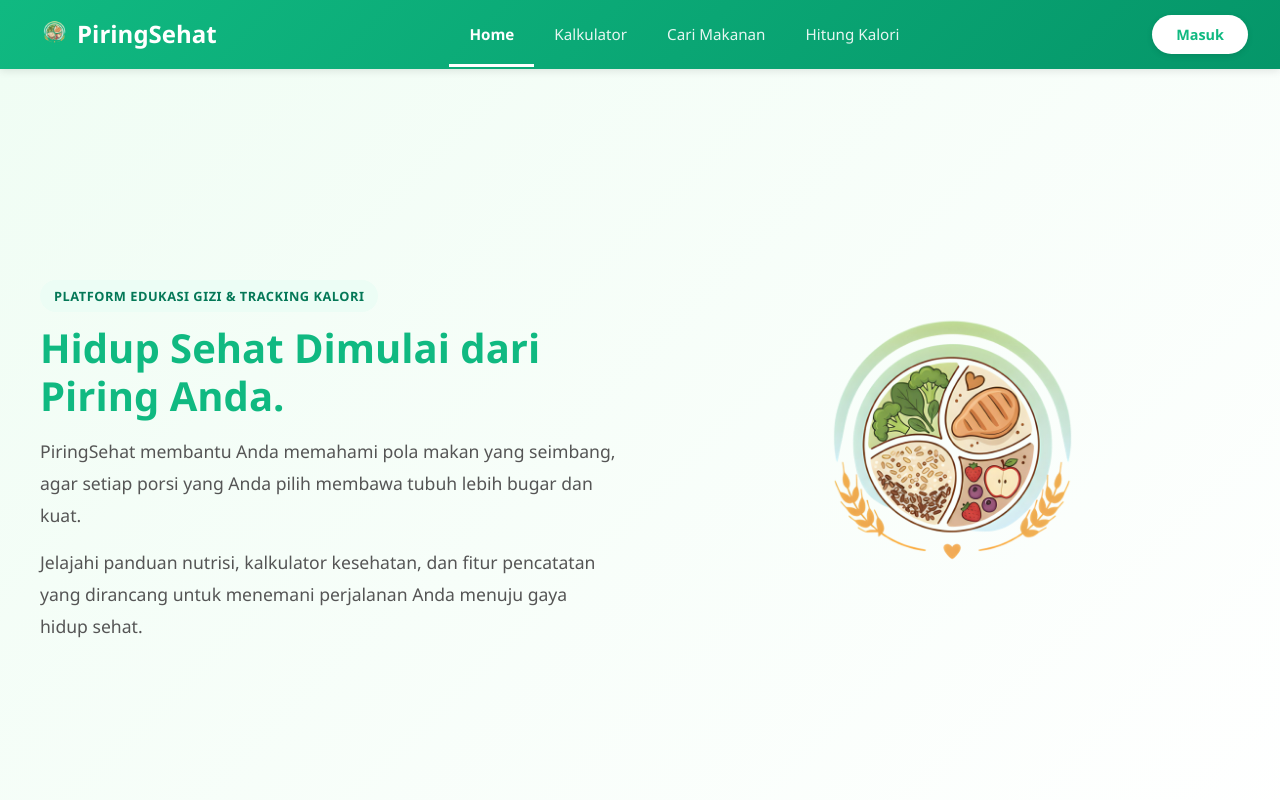
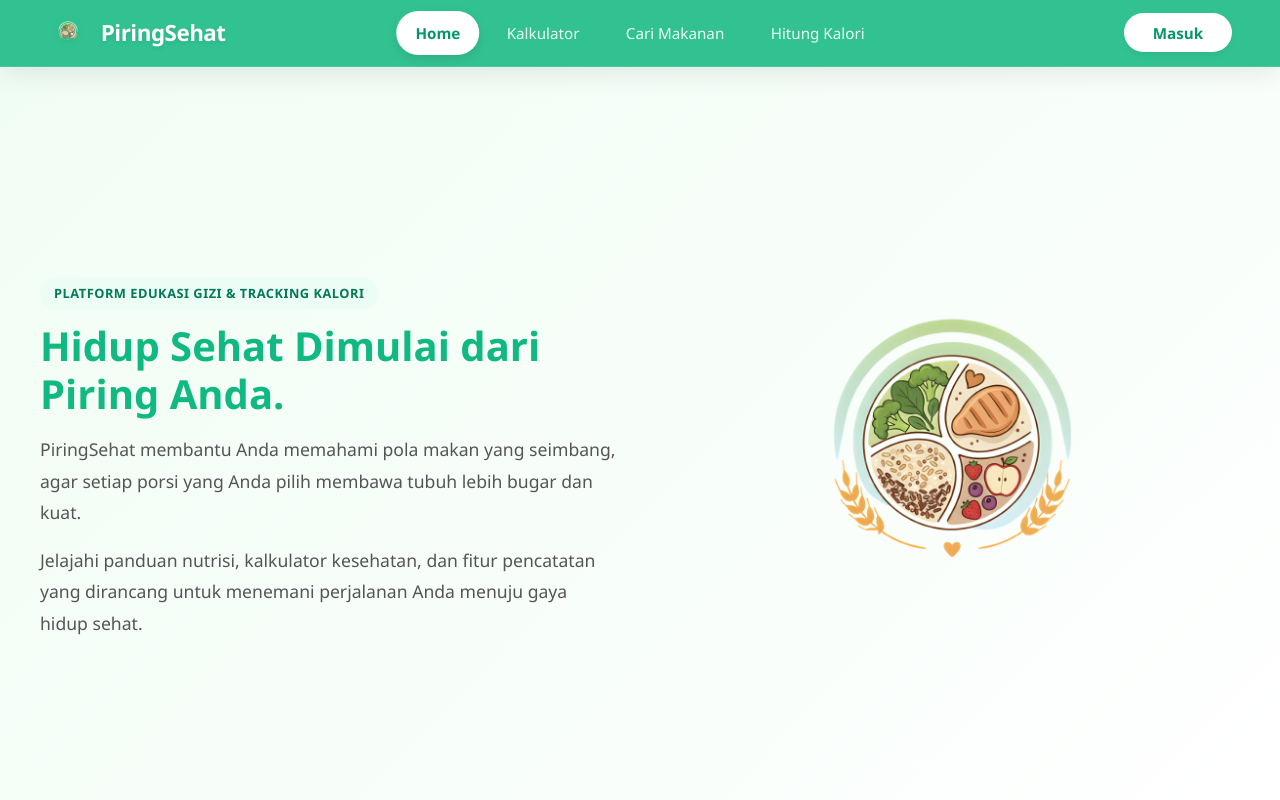
Before and after one commit to iyeppp/piring-sehat, a React (Vite) app: page / in a window 1280 px wide. Shown: the top 800 px of the page. Built offline with nearby package versions, Linux system fonts and the light colour scheme; no server answers.

Commit message:
update navbar dan toogle menu

```diff
--- a/src/components/layout/HamburgerButton.css
+++ b/src/components/layout/HamburgerButton.css
@@ -1,72 +1,44 @@
-/* Hamburger Menu */
-.hamburger {
+.hamburger-btn {
   display: none;
-  flex-direction: column;
-  justify-content: space-around;
-  align-items: center;
-  width: 30px;
-  height: 30px;
   background: transparent;
   border: none;
   cursor: pointer;
-  padding: 5px 0;
-  z-index: 101;
-  transition: transform 0.2s ease;
-}
-
-.hamburger:hover {
-  transform: scale(1.1);
-}
-
-.hamburger.active {
-  justify-content: center;
   padding: 0;
+  width: 30px;
+  height: 24px;
+  position: relative;
+  z-index: 1003;
+  flex-direction: column;
+  justify-content: space-between;
 }
 
 .hamburger-line {
+  display: block;
   width: 100%;
   height: 3px;
   background-color: white;
-  border-radius: 10px;
-  transition: all 0.3s ease;
-  animation: fadeIn 0.3s ease;
+  border-radius: 3px;
+  transition: all 0.3s cubic-bezier(0.4, 0, 0.2, 1);
+  transform-origin: left center;
 }
 
-@keyframes fadeIn {
-  from {
-    opacity: 0;
-    transform: scaleX(0.5);
-  }
-  to {
-    opacity: 1;
-    transform: scaleX(1);
+@media (max-width: 768px) {
+  .hamburger-btn {
+    display: flex;
   }
 }
 
-.hamburger-x {
-  color: white;
-  font-size: 30px;
-  line-height: 1;
-  font-weight: 400;
-  display: flex;
-  align-items: center;
-  justify-content: center;
-  animation: fadeInRotate 0.3s ease;
+.hamburger-btn.open .hamburger-line:nth-child(1) {
+  transform: rotate(45deg) translate(0px, -2px);
+  width: 32px;
 }
 
-@keyframes fadeInRotate {
-  from {
-    opacity: 0;
-    transform: rotate(-90deg) scale(0.5);
-  }
-  to {
-    opacity: 1;
-    transform: rotate(0deg) scale(1);
-  }
+.hamburger-btn.open .hamburger-line:nth-child(2) {
+  opacity: 0;
+  transform: translateX(-10px);
 }
 
-@media (max-width: 768px) {
-  .hamburger {
-    display: flex;
-  }
+.hamburger-btn.open .hamburger-line:nth-child(3) {
+  transform: rotate(-45deg) translate(0px, 2px);
+  width: 32px;
 }
--- a/src/components/layout/HamburgerButton.jsx
+++ b/src/components/layout/HamburgerButton.jsx
@@ -1,23 +1,17 @@
-import './HamburgerButton.css'
+import './HamburgerButton.css';
 
 function HamburgerButton({ isOpen, onClick }) {
   return (
     <button
-      className={`hamburger ${isOpen ? 'active' : ''}`}
+      className={`hamburger-btn ${isOpen ? 'open' : ''}`}
       onClick={onClick}
       aria-label="Toggle menu"
     >
-      {isOpen ? (
-        <span className="hamburger-x">&#x2716;</span>
-      ) : (
-        <>
-          <span className="hamburger-line"></span>
-          <span className="hamburger-line"></span>
-          <span className="hamburger-line"></span>
-        </>
-      )}
+      <span className="hamburger-line"></span>
+      <span className="hamburger-line"></span>
+      <span className="hamburger-line"></span>
     </button>
-  )
+  );
 }
 
-export default HamburgerButton
+export default HamburgerButton;
--- a/src/components/layout/NavMenu.css
+++ b/src/components/layout/NavMenu.css
@@ -1,18 +1,19 @@
-/* Navbar Menu */
 .navbar-menu {
+  position: absolute;
+  left: 50%;
+  transform: translateX(-50%);
+
   display: flex;
-  flex: 1;
+  align-items: center;
+  justify-content: center;
 }
 
 .menu-list {
   list-style: none;
   display: flex;
-  justify-content: center;
-  align-items: center;
-  gap: 0;
+  gap: 0.5rem;
   margin: 0;
   padding: 0;
-  flex: 1;
 }
 
 .navbar-item {
@@ -21,84 +22,61 @@
 
 .navbar-link {
   display: block;
-  padding: 1.25rem 1.25rem;
-  color: white;
+  padding: 0.6rem 1.2rem;
+  color: rgba(255, 255, 255, 0.9);
   font-weight: 500;
   font-size: 0.95rem;
   text-decoration: none;
-  transition: all 0.3s ease;
+  border-radius: 50px;
+  transition: all 0.3s cubic-bezier(0.4, 0, 0.2, 1);
   position: relative;
-  opacity: 0.9;
+  white-space: nowrap;
 }
 
 .navbar-link:hover {
-  opacity: 1;
-  background-color: rgba(255, 255, 255, 0.1);
+  background-color: rgba(255, 255, 255, 0.15);
+  color: white;
+  transform: translateY(-1px);
 }
 
 .navbar-link.active {
-  opacity: 1;
-  font-weight: 600;
+  background-color: white;
+  color: #059669;
+  font-weight: 700;
+  box-shadow: 0 4px 12px rgba(0, 0, 0, 0.1);
 }
 
 .navbar-link.active::after {
-  content: '';
-  position: absolute;
-  bottom: 0;
-  left: 0;
-  right: 0;
-  height: 3px;
-  background: white;
-}
-
-/* Login Button in Mobile Menu */
-.login-btn-mobile {
   display: none;
 }
 
-.navbar-login-btn {
-  background-color: white;
-  color: #10b981;
-  border: none;
-  padding: 0.6rem 1.5rem;
-  border-radius: 25px;
-  font-size: 0.9rem;
-  font-weight: 600;
-  cursor: pointer;
-  transition: all 0.3s ease;
-  box-shadow: 0 2px 6px rgba(0, 0, 0, 0.1);
-}
-
-.navbar-login-btn:hover {
-  background-color: #f0fdf4;
-  transform: translateY(-2px);
-  box-shadow: 0 4px 12px rgba(16, 185, 129, 0.3);
-}
-
-/* Responsive */
-@media (max-width: 1024px) {
-  .navbar-link {
-    padding: 1.25rem 1rem;
-    font-size: 0.9rem;
-  }
+.login-btn-mobile {
+  display: none;
 }
 
 @media (max-width: 768px) {
   .navbar-menu {
     position: fixed;
+    left: auto;
+    transform: none;
+
     top: 0;
     right: -100%;
-    width: 280px;
+    width: 300px;
     height: 100vh;
-    background: linear-gradient(135deg, #10b981 0%, #059669 100%);
+
+    background: linear-gradient(160deg, #065f46 0%, #047857 100%);
+
     flex-direction: column;
     justify-content: flex-start;
     padding-top: 5rem;
+    padding-bottom: 2rem;
     gap: 0;
-    transition: right 0.3s ease;
-    box-shadow: -4px 0 10px rgba(0, 0, 0, 0.2);
+
+    transition: right 0.4s cubic-bezier(0.25, 1, 0.5, 1);
+    box-shadow: -5px 0 25px rgba(0, 0, 0, 0.3);
+    z-index: 999;
     overflow-y: auto;
-    z-index: 100;
   }
 
   .navbar-menu.active {
@@ -108,41 +86,61 @@
   .menu-list {
     flex-direction: column;
     width: 100%;
+    gap: 0;
+    padding: 0;
   }
 
   .navbar-item {
     width: 100%;
-    border-bottom: 1px solid rgba(255, 255, 255, 0.1);
+    border-bottom: 1px solid rgba(255, 255, 255, 0.08);
   }
 
   .navbar-link {
-    padding: 1.25rem 2rem;
     width: 100%;
     text-align: left;
-    font-size: 1rem;
-  }
-
-  .navbar-link.active::after {
-    display: none;
+    border-radius: 0;
+    padding: 1.2rem 2rem;
+    font-size: 1.05rem;
+    color: rgba(255, 255, 255, 0.85);
+    background: transparent;
   }
 
   .navbar-link:hover {
-    background-color: rgba(255, 255, 255, 0.15);
+    background-color: rgba(255, 255, 255, 0.05);
+    color: white;
+    transform: none;
+    padding-left: 2.5rem;
+  }
+
+  .navbar-link.active {
+    background-color: rgba(16, 185, 129, 0.2);
+    color: #fff;
+    box-shadow: none;
+    border-left: 5px solid #34d399;
+    font-weight: 600;
   }
 
   .login-btn-mobile {
     display: block;
-    margin: 2rem 1.5rem;
-    padding: 0.5rem;
+    width: 100%;
+    padding: 2rem;
+    margin-top: auto;
   }
 
   .login-btn-mobile .navbar-login-btn {
     display: block !important;
     width: 100%;
-    padding: 1rem 1.5rem;
-    font-size: 1rem;
+    padding: 1rem;
+    background: white;
+    color: #064e3b;
+    font-weight: 700;
     text-align: center;
-    background-color: white;
-    color: #10b981;
+    border-radius: 12px;
+    box-shadow: 0 4px 20px rgba(0,0,0,0.2);
+    margin: 0;
+  }
+
+  .login-btn-mobile .navbar-login-btn:active {
+    transform: scale(0.98);
   }
 }
--- a/src/components/layout/NavMenu.jsx
+++ b/src/components/layout/NavMenu.jsx
@@ -35,9 +35,11 @@ function NavMenu({
         ))}
       </ul>
 
-      {/* User Info Mobile - hanya muncul jika sudah login */}
+      <div className="mobile-auth-section">
         {isAuthenticated && userEmail ? (
+          <div className="mobile-user-info-wrapper">
              <UserInfo userEmail={userEmail} onLogout={onLogout} isMobile={true} />
+          </div>
         ) : (
           <div className="login-btn-mobile">
             <button
@@ -52,6 +54,7 @@ function NavMenu({
           </div>
         )}
       </div>
+    </div>
   );
 }
 
--- a/src/components/layout/Navbar.css
+++ b/src/components/layout/Navbar.css
@@ -1,114 +1,99 @@
 .navbar {
-  background: linear-gradient(135deg, #10b981 0%, #059669 100%);
-  box-shadow: 0 2px 8px rgba(0, 0, 0, 0.1);
+  background: rgba(16, 185, 129, 0.85);
+  backdrop-filter: blur(12px);
+  -webkit-backdrop-filter: blur(12px);
+  border-bottom: 1px solid rgba(255, 255, 255, 0.1);
+  box-shadow: 0 4px 30px rgba(0, 0, 0, 0.1);
   position: sticky;
   top: 0;
-  z-index: 100;
+  z-index: 1000;
+  transition: all 0.3s ease;
 }
 
 .navbar-container {
-  max-width: 1400px;
-  margin: 0 auto;
-  padding: 0 2rem;
+  width: 100%;
+  max-width: 100%;
+  padding: 0.8rem 3rem;
+
   display: flex;
   justify-content: space-between;
   align-items: center;
-  gap: 2rem;
+  position: relative;
 }
 
 .navbar-brand {
-  flex-shrink: 0;
   display: flex;
   align-items: center;
-  gap: 0rem;
+  gap: 0.8rem;
   cursor: pointer;
-  transition: transform 0.3s ease;
-  padding: 0.75rem 0;
+  text-decoration: none;
+  z-index: 1002;
+  transition: transform 0.3s cubic-bezier(0.175, 0.885, 0.32, 1.275);
 }
 
 .navbar-brand:hover {
-  transform: scale(1.05);
+  transform: scale(1.03);
+}
+
+.brand-image {
+  height: 40px;
+  width: 40px;
+  object-fit: contain;
+  filter: drop-shadow(0 2px 4px rgba(0,0,0,0.1));
 }
 
 .brand-logo {
   color: white;
-  font-size: 1.5rem;
+  font-size: 1.4rem;
+  font-weight: 800;
   margin: 0;
-  padding: 0;
-  font-weight: 600;
-}
-
-.brand-image {
-  height: 45px;
-  width: 45px;
-  border-radius: 50%;
-  object-fit: contain;
-  box-sizing: border-box;
+  letter-spacing: -0.5px;
+  text-shadow: 0 2px 4px rgba(0,0,0,0.1);
 }
 
 .menu-overlay {
-  display: none;
+  position: fixed;
+  top: 0;
+  left: 0;
+  width: 100%;
+  height: 100vh;
+  background: rgba(0, 0, 0, 0.6);
+  backdrop-filter: blur(4px);
+  z-index: 998;
+  animation: fadeIn 0.3s ease;
+}
+
+@keyframes fadeIn {
+  from { opacity: 0; }
+  to { opacity: 1; }
 }
 
 .navbar-login-btn {
+  margin-left: auto;
+
   background-color: white;
   color: #059669;
   border: none;
-  padding: 0.6rem 1.2rem;
-  border-radius: 8px;
-  font-weight: 600;
+  padding: 0.6rem 1.8rem;
+  border-radius: 50px;
+  font-weight: 700;
+  font-size: 0.95rem;
   cursor: pointer;
   transition: all 0.3s ease;
-  font-size: 0.9rem;
+  box-shadow: 0 4px 6px rgba(0, 0, 0, 0.05);
+  z-index: 1002;
 }
 
 .navbar-login-btn:hover {
-  background-color: #f0fdf4;
+  background-color: #ecfdf5;
+  color: #047857;
   transform: translateY(-2px);
-  box-shadow: 0 4px 12px rgba(16, 185, 129, 0.3);
+  box-shadow: 0 10px 15px rgba(0, 0, 0, 0.1);
 }
 
 @media (max-width: 768px) {
-  .menu-overlay {
-    display: block;
-    position: fixed;
-    top: 0;
-    left: 0;
-    width: 100%;
-    height: 100%;
-    background: rgba(0, 0, 0, 0.5);
-    z-index: 99;
-    animation: fadeIn 0.3s ease;
-  }
-
-  @keyframes fadeIn {
-    from {
-      opacity: 0;
-    }
-    to {
-      opacity: 1;
-    }
-  }
-
   .navbar-container {
-    flex-wrap: nowrap;
-    padding: 0.75rem 1.5rem;
-  }
-
-  .navbar-brand {
-    flex: 1;
-    padding: 0.5rem 0;
-    gap: 0.4rem;
-  }
-
-  .brand-logo {
-    font-size: 1.25rem;
-    padding: 0;
-  }
-
-  .brand-image {
-    height: 35px;
-    width: 35px;
+    padding: 1rem 1.5rem;
   }
 
   .navbar-login-btn {
```
Lines whose indentation alone changed are shown as unchanged.
